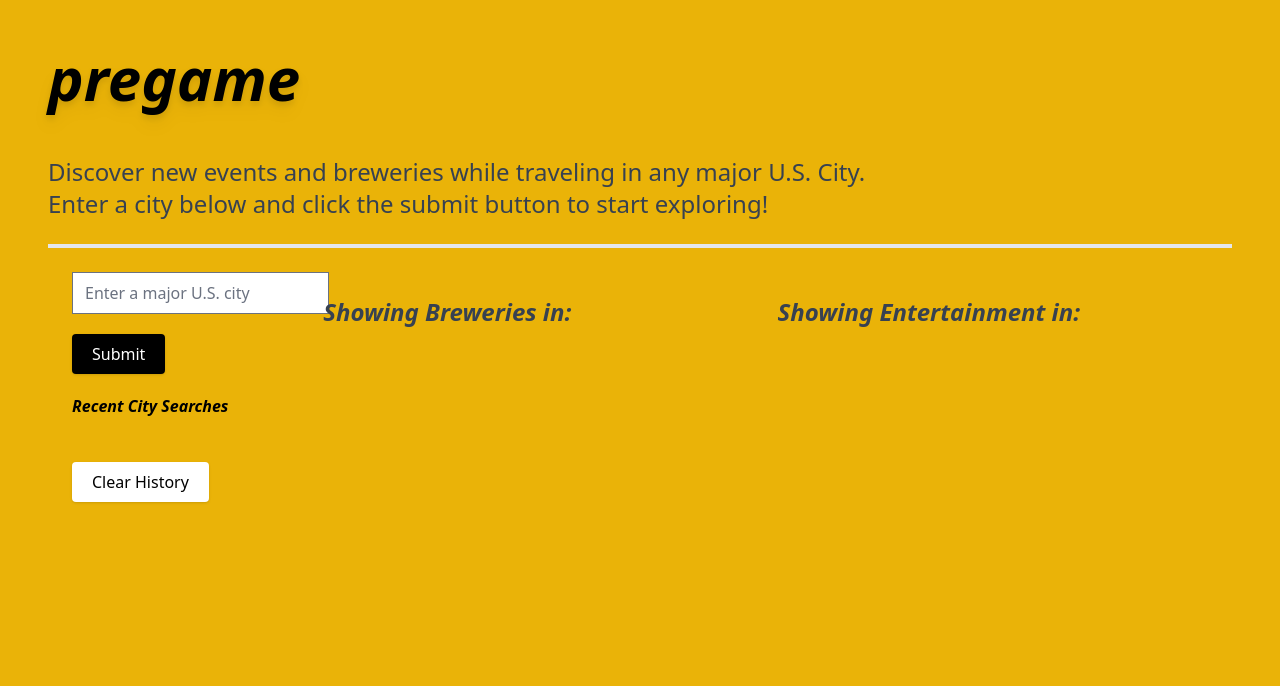
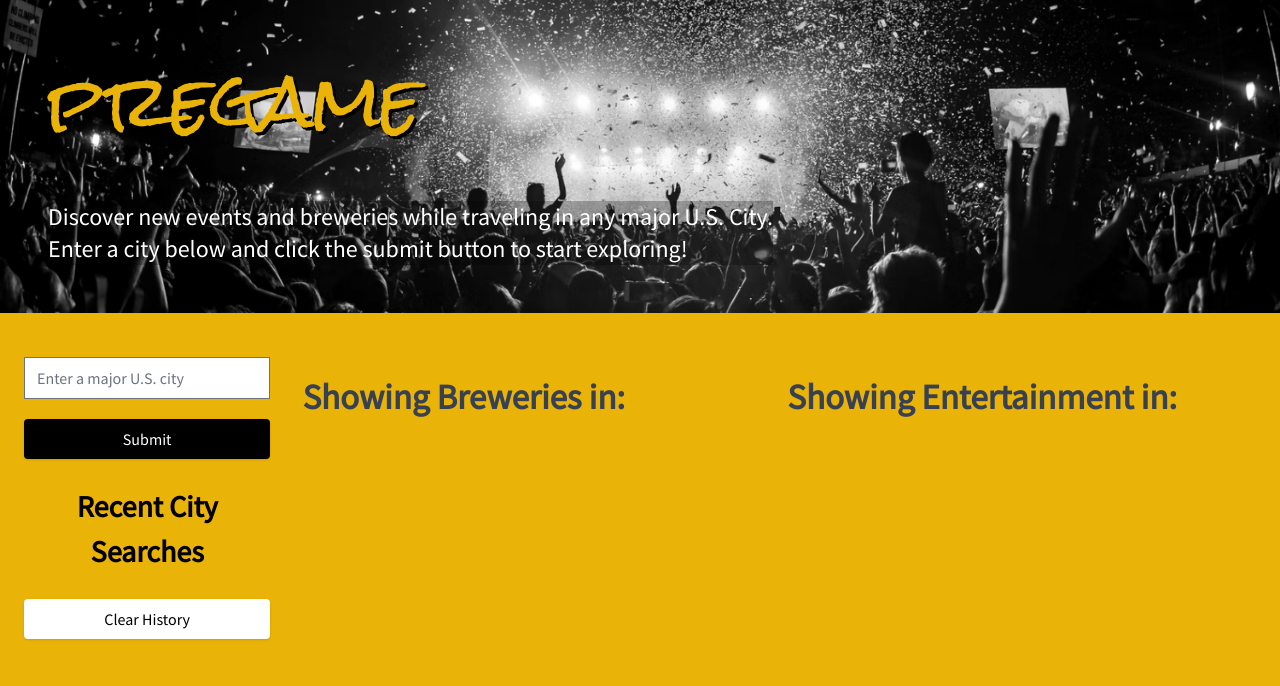
Before and after one commit to gilinamcbride/pregame, a plain HTML site: page index.html in a window 1280 px wide. Drawn offline with nearby package versions, Linux system fonts and the light colour scheme.

Commit message:
final css updates

```diff
--- a/assets/css/style.css
+++ b/assets/css/style.css
@@ -1,14 +1,39 @@
+/* tailwind */
 @tailwind base;
 @tailwind components;
 @tailwind utilities;
+
+/* main page */
 * {
   box-sizing: border-box;
   margin: 0;
   padding: 0;
-        /* background: rgb(42, 41, 41); */
+  font-family: "Source Sans Pro", sans-serif;
 }
 
-    .results {
+/* header */
+header {
+  background-image: url(../images/header-background.png);
+  background-size: cover;
+  background-position: center;
+  padding: 150px;
+}
+
+header h1 {
+  font-family: "Rock Salt", cursive;
+  font-size: 70px;
+  text-shadow: 3px 3px black;
+}
+
+header p {
+  background-color: rgba(0, 0, 0, 0.25);
+  display: inline-block;
+}
+/* end header styles */
+
+/* search result buttons */
+.brewery-results,
+.events-results {
   border-radius: 10px;
   color: black;
   padding: 5px;
@@ -18,16 +43,19 @@
   width: 100%;
 }
 
-    .results:hover {
+.brewery-results:hover,
+.events-results:hover {
   color: white;
-        background-color: rgba(0, 0, 0, 0.395)
+  background-color: rgba(0, 0, 0, 0.395);
 }
+/* end search result buttons styles */
 
+/* search and form div */
 .btn-data {
   border-radius: 10px;
   color: black;
   padding: 5px;
-        margin: 5px;
+  margin-top: 5px;
   border: black 1px solid;
   width: 100%;
 }
@@ -36,100 +64,43 @@
   color: white;
   background-color: rgba(128, 128, 128, 0.529);
 }
-    /* @media screen and (max-width: 575px) {
-        .main {
-            display: flex;
-            flex-direction: column;
-            flex-wrap: wrap;
-        }
-    } */
-    /* body {
-        background: rgb(42, 41, 41);
-    }
-    header {
-        display: flex;
-        justify-content: space-around;
-        align-items: center;
-        font-size: 1.5rem;
-        background: gold;
-        border-bottom: white solid 3px;
-    }
-    .hidden {
-        display: none;
-    }
-    #search-sec {
-        display: flex;
-        flex-direction: column;
-        align-items: center;
-        justify-content: space-around;
-        padding: 1.2rem;
-        height: 20vh;
-    }
-    #nav-sec-1 {}
-    #nav-sec-1 button {
-        height: 3rem;
-        width: 10rem;
-        align-items: center;
-        border-radius: 15px;
-    }
-    #nav-sec-1 button:active {}
-    */
-    /* #nav-sec-1 button:
-    {
 
-    } */
-    /* #nav-sec-2 {
-    align-items: center;
-    justify-content: space-around;
-    display: flex;
+.recent-search-text {
+  font-size: 30px;
+  text-align: center;
+  margin: 5px;
 }
 
-  #nav-sec-2 input {
-    height: 3rem;
-    width: 15rem;
-    border-radius: 15px;
-    align-content: center;
-    justify-content: center;
-    padding: 12px 24px;
-    font-size: 1.25rem;
+#clear-search {
+  width: 100%;
+  text-align: center;
 }
-  #nav-sec-2 button {
-    height: 3rem;
-    width: 5rem;
-    border-radius: 15px;
+.form {
+  width: 100%;
+  text-align: center;
 }
 
-  #search-results {
-    padding: 2rem;
-    height: 100vh;
+#search-bar {
+  width: 100%;
 }
 
-  #search-results button {
-    margin-bottom: 1rem;
+#submit-btn {
+  width: 100%;
+}
+/* end search and form div styles */
+
+/* displaying brewery and events datastyles */
+.breweries h2,
+.events h2 {
+  font-size: 35px;
 }
 
-  h2 {
-    color: gold;
-    margin-bottom: 1rem;
+.city-name {
+  font-size: 35px;
+  color: black;
 }
 
-  .results {
-    background-color: black;
-    border: gold solid;
-    color: white;
-    border-radius: 15px;
-    width: 30rem;
-    font-size: 1rem;
-    height: 3rem;
-    justify-content: space-between;
-    text-shadow: 0 0 10px gold;
+.name {
+  font-size: 22px;
 }
-
-  #brews-list {
-    display: flex;
-    flex-direction: column;
-    justify-content: space-evenly;
-  }
-  #result-ink span {
-    color: gold;
-  }
+/* end data styles */
--- a/assets/js/script.js
+++ b/assets/js/script.js
@@ -106,6 +106,7 @@ var breweryDisplay = function (breweryArray) {
   breweryListEl.textContent = "";
   brewCityTitleEl.textContent = "";
 
+  brewCityTitleEl.className = "city-name";
   var title = (brewCityTitleEl.textContent = formInputEl.value.trim());
   if (title === null || title === "") {
     brewCityTitleEl.textContent = btn.getAttribute("data-name");
@@ -130,8 +131,9 @@ var breweryDisplay = function (breweryArray) {
     breweryLinkEl.setAttribute("target", "blank");
 
     var titleEl = document.createElement("button");
-    titleEl.className = "results";
-    titleEl.innerHTML = name + "<br/>" + street + "<br/>" + address;
+    titleEl.className = "brewery-results";
+    titleEl.innerHTML =
+      "<p class='name font-bold'>" + name + "</p>" + street + "<br/>" + address;
 
     breweryLinkEl.appendChild(titleEl);
 
@@ -144,10 +146,12 @@ var eventsDisplay = function (eventsObj) {
   eventsListEl.textContent = "";
   beatsCityTitleEl.textContent = "";
 
+  beatsCityTitleEl.className = "city-name";
   var title = (beatsCityTitleEl.textContent = formInputEl.value.trim());
   if (!title) {
     beatsCityTitleEl.textContent = btn.getAttribute("data-name");
   }
+
   formInputEl.value = "";
 
   var eventsArray = eventsObj._embedded.events;
@@ -163,8 +167,9 @@ var eventsDisplay = function (eventsObj) {
     eventLinkEl.setAttribute("target", "blank");
 
     var titleEl = document.createElement("button");
-    titleEl.className = "results";
-    titleEl.innerHTML = name + "<br/>" + date + "<br/>" + venue;
+    titleEl.className = "events-results";
+    titleEl.innerHTML =
+      "<p class='name font-bold'>" + name + "</p>" + date + "<br/>" + venue;
 
     eventLinkEl.appendChild(titleEl);
 
--- a/index.html
+++ b/index.html
@@ -1,78 +1,82 @@
 <!DOCTYPE html>
 <html lang="en">
-
   <head>
     <meta charset="UTF-8" />
     <meta http-equiv="X-UA-Compatible" content="IE=edge" />
     <meta name="viewport" content="width=device-width, initial-scale=1.0" />
     <title>Pregame</title>
     <script src="https://cdn.tailwindcss.com?plugins=typography,forms"></script>
+    <link rel="preconnect" href="https://fonts.googleapis.com" />
+    <link rel="preconnect" href="https://fonts.gstatic.com" crossorigin />
+    <link
+      href="https://fonts.googleapis.com/css2?family=Bebas+Neue&family=Rock+Salt&family=Source+Sans+Pro&display=swap"
+      rel="stylesheet"
+    />
     <link rel="stylesheet" href="./assets/css/style.css" />
-
-
-    <!-- may not need this -->
-    <!-- <script>
-       tailwind.config = {
-           theme: {
-               extend: {
-                   colors: {: ,
-                   }
-               }
-           }
-       }
-   </script> -->
   </head>
 
-<body class="w-full h-screen bg-yellow-500 p-12">
-    <!-- section contains the name of the application and the icon/profile (optional) -->
-    <header class="header border-b-4" id="header">
-        <h1 class="text-black-500 text-6xl font-bold font-sans italic drop-shadow-lg">
-            pregame
-        </h1>
+  <body class="w-full h-screen bg-yellow-500">
+    <!-- section contains the name of the application/description/header image -->
+    <header class="header p-12" id="header">
+      <h1 class="text-yellow-500">pregame</h1>
       <br />
       <br />
-        <p class="text-2xl prose">
-            Discover new events and breweries while traveling in any major U.S. City. <br /> Enter a city below and click the submit button to start exploring!
+      <p class="text-white text-2xl text-prose">
+        Discover new events and breweries while traveling in any major U.S.
+        City. <br />
+        Enter a city below and click the submit button to start exploring!
       </p>
-        <br class/>
+      <br />
     </header>
 
     <!-- form and button -->
-
-    <div class="grid grid-cols-5 grid-rows-1 p-3 m-3 main">
-
-        <div class="search-area grid-cols-1">
-            <form class="w-fit" id="form">
+    <div
+      class="grid sm:grid-cols-1 md:grid-cols-5 grid-rows-1 bg-yellow-500 p-6"
+    >
+      <div class="search-area col-span-1 mt-5">
+        <form class="form" id="form">
           <div id="form-error"></div>
-                <input name="city" id="search-bar" placeholder="Enter a major U.S. city" type="text" />
-                <button class="hover:bg-amber-100 my-5 px-5 py-2 inline-block bg-black text-white hover:text-black font-medium rounded shadow" id="submit-btn">
+          <input
+            name="city"
+            id="search-bar"
+            placeholder="Enter a major U.S. city"
+            type="text"
+          />
+          <br />
+          <button
+            class="hover:bg-amber-100 my-5 px-5 py-2 bg-black text-white hover:text-black font-medium rounded shadow justify-center"
+            id="submit-btn"
+          >
             Submit
           </button>
         </form>
 
         <div id="fetch-error"></div>
 
+        <!-- recent search history and clear search button -->
         <div>
-                <h2 class="font-bold italic">Recent City Searches</h2>
-                <br />
-                <div class="" id="recent-search"></div>
+          <h2 class="recent-search-text font-bold">Recent City Searches</h2>
+          <div id="recent-search"></div>
 
-                <button class="hover:bg-amber-100 my-5 px-5 py-2 inline-block bg-white text-black font-medium rounded shadow" id="clear-search" type="submit">
+          <button
+            class="hover:bg-amber-100 my-5 px-3 py-2 bg-white text-black font-medium rounded shadow justify-center"
+            id="clear-search"
+            type="submit"
+          >
             Clear History
           </button>
         </div>
       </div>
 
-
       <!-- main content (for displaying results) -->
-
-        <div class="col-span-2 p-3 m-3">
-
-            <div class="breweries">
+      <!-- breweries -->
+      <div class="sm:col-span-1 md:col-span-2 p-3 m-3 ml-5">
+        <div class="breweries mt-5">
           <div id="brews-list">
-                    <h2 class="font-bold italic text-2xl prose">Showing Breweries in:</h2>
-                    <br />
-                    <span class="font-bold italic" id="location-brew"></span>
+            <h2 class="font-bold text-2xl prose">
+              Showing Breweries in:
+              <span class="font-bold" id="location-brew"></span>
+            </h2>
             <br />
             <br />
             <div class="grid grid-cols-1 gap-4" id="brew-list-btns"></div>
@@ -80,28 +84,22 @@
         </div>
       </div>
 
-
-        <div class="col-span-2 p-3 m-3">
-            <div class="events">
+      <!-- events -->
+      <div class="sm:col-span-1 md:col-span-2 p-3 m-3">
+        <div class="events mt-5">
           <div id="beats-list">
-                    <h2 class="font-bold italic text-2xl prose">Showing Entertainment in:</h2>
-                    <br />
-                    <span class="font-bold italic" id="location-beats"></span>
+            <h2 class="font-bold text-2xl prose">
+              Showing Entertainment in:
+              <span class="font-bold" id="location-beats"></span>
+            </h2>
             <br />
             <br />
             <div class="grid grid-cols-1 gap-4" id="beats-list-btns"></div>
           </div>
         </div>
-
       </div>
-
-
-
-
-
-
+    </div>
     <script src="https://cdnjs.cloudflare.com/ajax/libs/moment.js/2.24.0/moment.min.js"></script>
     <script src="./assets/js/script.js"></script>
   </body>
-
 </html>
```
Also changed, not shown: assets/images/header-background.png (added), beer-banner.jpeg (deleted). Lines whose indentation alone changed are shown as unchanged.
